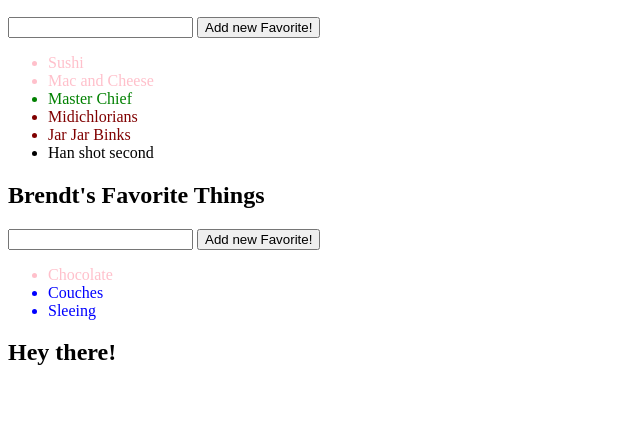
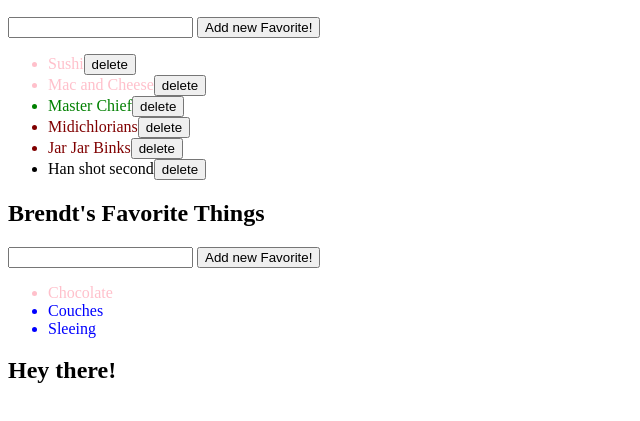
Before and after one commit to charlyrenk/jQuery-selectors, a plain HTML site: page index.html in a window 1280 px wide. Shown: the part 157-578 px from the top of the page, without its empty margins (0-640 px from the left). Drawn offline with Linux system fonts and the light colour scheme.

Commit message:
added remover button

```diff
--- a/index.html
+++ b/index.html
@@ -11,12 +11,12 @@
             <button id="kevinButton">Add new Favorite!</button>
             <ul id= "kevin">
 
-                <li class="food">Sushi</li>
-                <li class="food" >Mac and Cheese</li>
-                <li id="chief">Master Chief</li>
-                <li>Midichlorians</li>
-                <li>Jar Jar Binks</li>
-                <li>Han shot second</li>
+                <li class="food">Sushi<button class='deleteKevinButton'>delete</button></li>
+                <li class="food" >Mac and Cheese<button class='deleteKevinButton'>delete</button></li>
+                <li id="chief">Master Chief<button class='deleteKevinButton'>delete</button></li>
+                <li>Midichlorians<button class='deleteKevinButton'>delete</button></li>
+                <li>Jar Jar Binks<button class='deleteKevinButton'>delete</button></li>
+                <li>Han shot second<button class='deleteKevinButton'>delete</button></li>
             </ul>
             <h2>Brendt's Favorite Things</h2>
             <input id='brendtInput' type='text'></input>
--- a/scripts.js
+++ b/scripts.js
@@ -28,7 +28,12 @@ $(document).ready(function () {
         //input text should be added to the list
         var favoriteThing = $('#brendtInput').val()
         $('#brendt').append('<li>' + favoriteThing + '</li>');
+    })
+    //delete button
+    $('.deleteKevinButton').on('click', function (){
+        // $(this) calls clicked item to log; refers to the thing that was clicked on
+            console.log('test delete', $(this))
 
-
-    })
+            $(this).parent().remove()
+        })
 });
```
